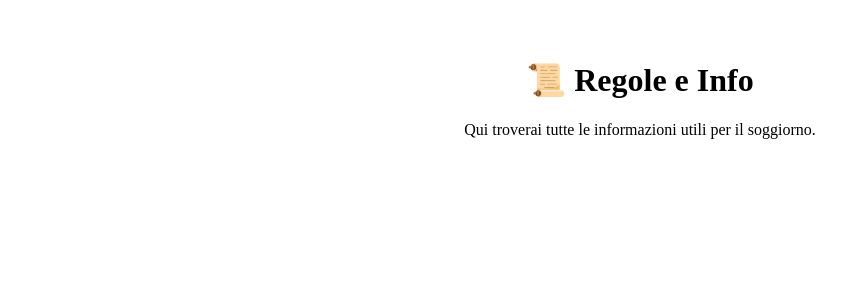
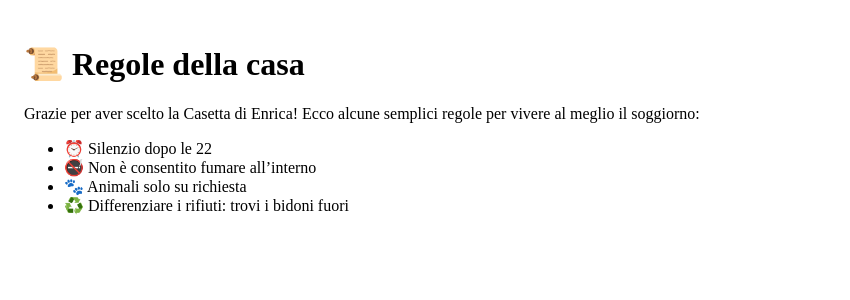
Before and after one commit to lacasettadienrica/la-casetta-di-enrica, a Next.js app: page /regole in a window 1280 px wide. Shown: the top 300 px of the page, without its empty margins (0-850 px from the left). Built offline with nearby package versions, Linux system fonts and the light colour scheme.

Commit message:
Update regole.js

```diff
--- a/pages/regole.js
+++ b/pages/regole.js
@@ -1,16 +1,15 @@
-import Head from 'next/head';
-import styles from '../styles/Home.module.css';
-
+// 📜 pages/regole.js
 export default function Regole() {
   return (
-    <div className={styles.container}>
-      <Head>
-        <title>Regole e Informazioni</title>
-      </Head>
-      <main className={styles.main}>
-        <h1>📜 Regole e Info</h1>
-        <p>Qui troverai tutte le informazioni utili per il soggiorno.</p>
-      </main>
+    <div style={{ padding: '1rem' }}>
+      <h1>📜 Regole della casa</h1>
+      <p>Grazie per aver scelto la Casetta di Enrica! Ecco alcune semplici regole per vivere al meglio il soggiorno:</p>
+      <ul>
+        <li>⏰ Silenzio dopo le 22</li>
+        <li>🚭 Non è consentito fumare all’interno</li>
+        <li>🐾 Animali solo su richiesta</li>
+        <li>♻️ Differenziare i rifiuti: trovi i bidoni fuori</li>
+      </ul>
     </div>
   );
 }
```
